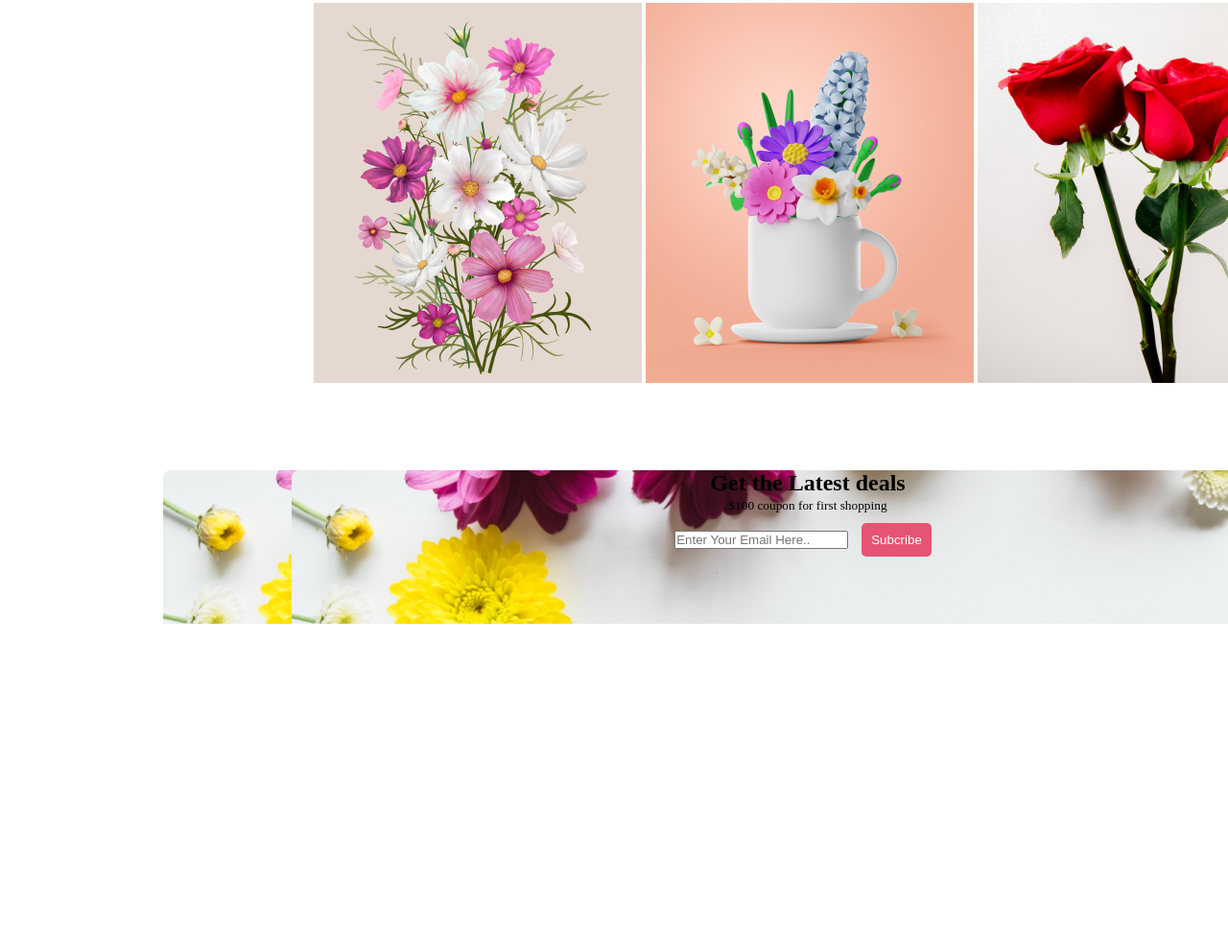
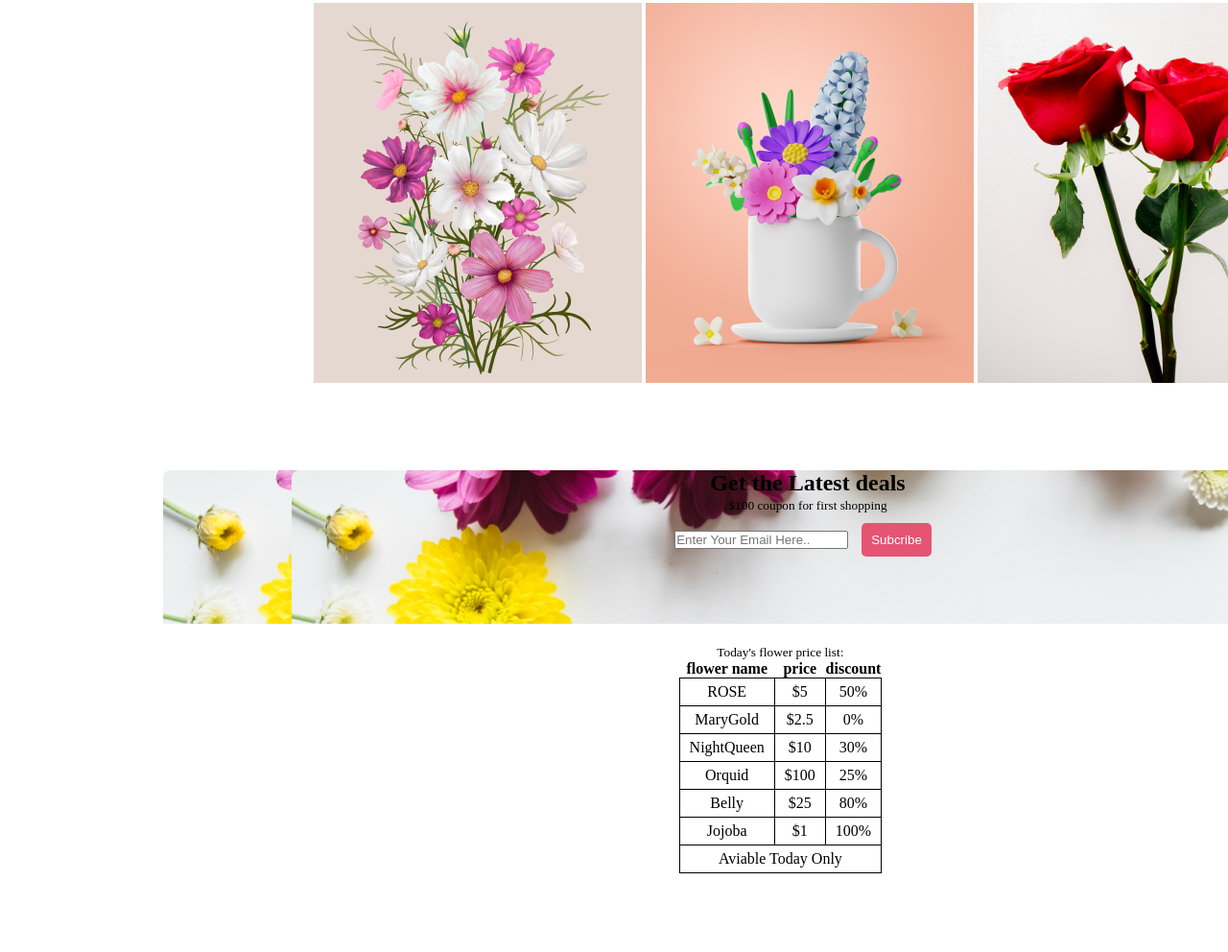
Before and after one commit to Afiya32/jashore-flower, a plain HTML site: page index.html in a window 1280 px wide. Shown: the part 1657-2649 px from the top of the page at 96% size. Before the commit the page ends 2309 px from the top, so only its background shows below. Drawn offline with Linux system fonts and the light colour scheme.

Commit message:
main part complete with my creation

```diff
--- a/index.html
+++ b/index.html
@@ -94,6 +94,56 @@
       </form>
      </div>
     </section>
+    <!----my creation part-->
+    <section class="my-creation">
+    <div class="my-creation">
+      <table>
+        <caption><small>Today's flower price list:</small></caption>
+        <thead>
+            <th>flower name</th>
+            <th>price</th>
+            <th>discount</th>
+        </thead>
+        <tbody>
+          <tr>
+            <td>ROSE</td>
+            <td>$5</td>
+            <td>50%</td>
+          </tr>
+          <tr>
+            <td>MaryGold</td>
+            <td>$2.5</td>
+            <td>0%</td>
+          </tr>
+          <tr>
+            <td>NightQueen</td>
+            <td>$10</td>
+            <td>30%</td>
+          </tr>
+          <tr>
+            <td>Orquid</td>
+            <td>$100</td>
+            <td>25%</td>
+          </tr>
+          <td>Belly</td>
+          <td>$25</td>
+          <td>80%</td>
+          </tr>
+          <tr>
+            <td>Jojoba</td>
+            <td>$1</td>
+            <td>100%</td>
+          </tr>
+
+        </tbody>
+        <tfoot>
+         <tr>
+          <td colspan="3" >Aviable Today Only</td>
+         </tr>
+        </tfoot>
+      </table>
+    </div>
+    </section>
   </main>
 
   <footer></footer>
--- a/style.css
+++ b/style.css
@@ -111,9 +111,7 @@ background: rgba(167, 33, 98, 0.15);
   gap: 10px;
 }
 /* part 5 */
-.part-5{
 
-}
 .part-5{
 
   justify-content: center;
@@ -125,3 +123,26 @@ background: rgba(167, 33, 98, 0.15);
   background-image: url('./asset/Rectangle 9.png');
   background-repeat: no-repeat;
 }
+/* my create part  */
+.my-creation{
+  height: 40vh;
+  width: 40%;
+  margin: auto;
+  justify-content: space-around;
+  text-align: center;
+  align-items: center;
+  margin-top: 20px;
+}
+table{
+  border-collapse: collapse;
+}
+td{
+  border: 1px solid black;
+  padding: 5px 10px;
+}
+#table{
+  margin-left: 120px;
+  align-items: center;
+  text-align: center;
+  justify-content: space-around;
+}
```
